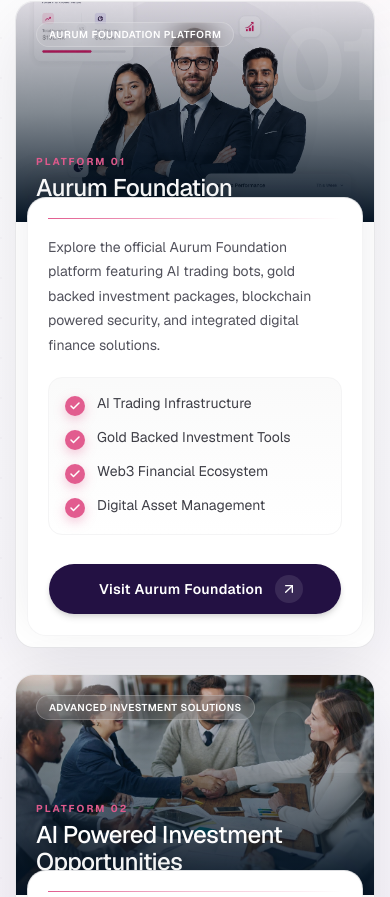
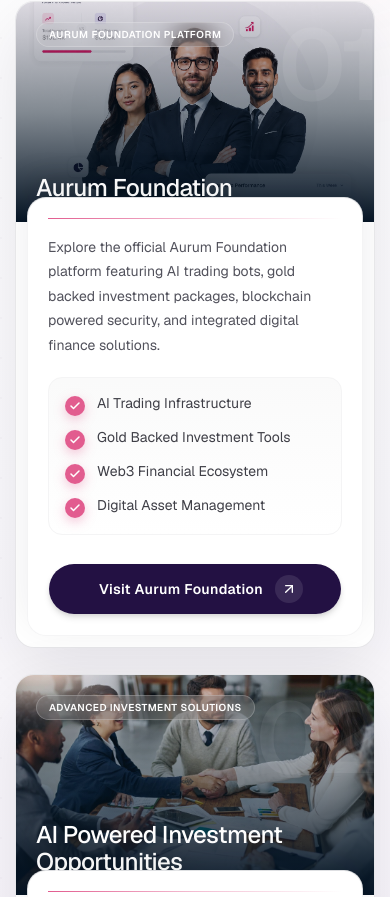
Before and after one commit to shamilculer/proteqme-frontend, a Next.js app: page /ai-investments in a window 390 px wide. Shown: the part 6481-7378 px from the top of the page. Built offline with nearby package versions, Linux system fonts and the light colour scheme.

Commit message:
responsive fixes

```diff
--- a/src/components/ai-investments/AurumEcosystem.jsx
+++ b/src/components/ai-investments/AurumEcosystem.jsx
@@ -86,9 +86,6 @@
         </div>
 
         <div className="absolute inset-x-0 bottom-0 p-5 md:px-6 md:pb-8">
-          <span className="mb-1.5 block text-[10px] font-bold uppercase tracking-[0.2em] text-[#E25C8F]">
-            Platform {index}
-          </span>
           <h3 className="max-w-[95%] text-2xl font-semibold leading-tight tracking-tight text-white drop-shadow-[0_2px_14px_rgba(0,0,0,0.5)] md:text-[28px]">
             {title}
           </h3>
@@ -105,7 +102,7 @@
             {highlights.map((item) => (
               <li
                 key={item}
-                className="flex items-start gap-3 text-sm text-zinc-700"
+                className="flex items-start gap-3 text-sm text-zinc-700 transition duration-300 group-hover:translate-x-0.5"
               >
                 <span className="mt-0.5 flex size-5 shrink-0 items-center justify-center rounded-full bg-[#E25C8F] text-white shadow-[0_4px_12px_rgba(226,92,143,0.35)]">
                   <Check className="size-3 stroke-[3]" aria-hidden />
@@ -121,9 +118,6 @@
               variant={buttonVariant}
               showArrow
               className="w-full sm:w-auto"
-              {...(external
-                ? { target: "_blank", rel: "noopener noreferrer" }
-                : {})}
             >
               {buttonLabel}
             </Button>
```
